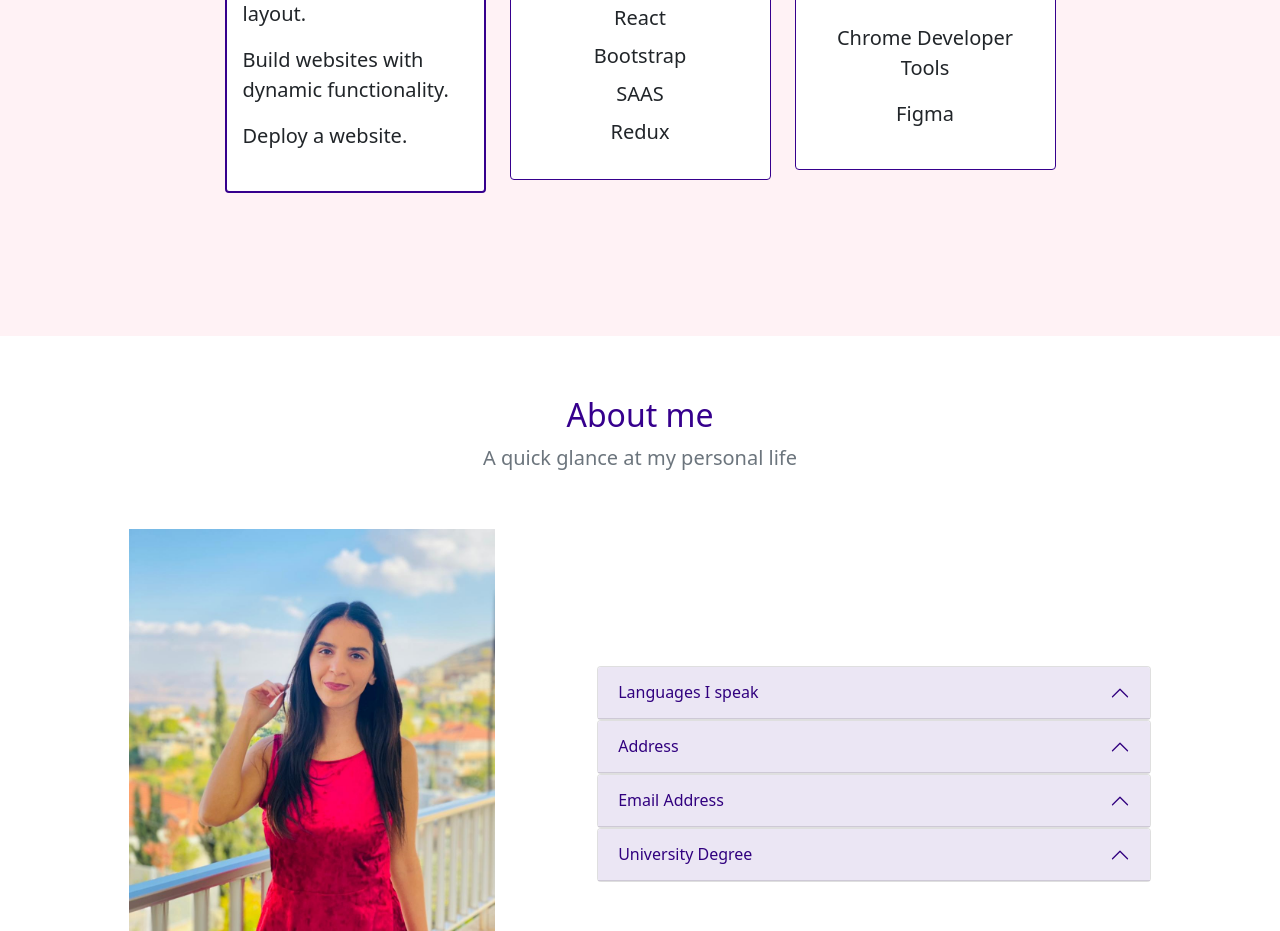
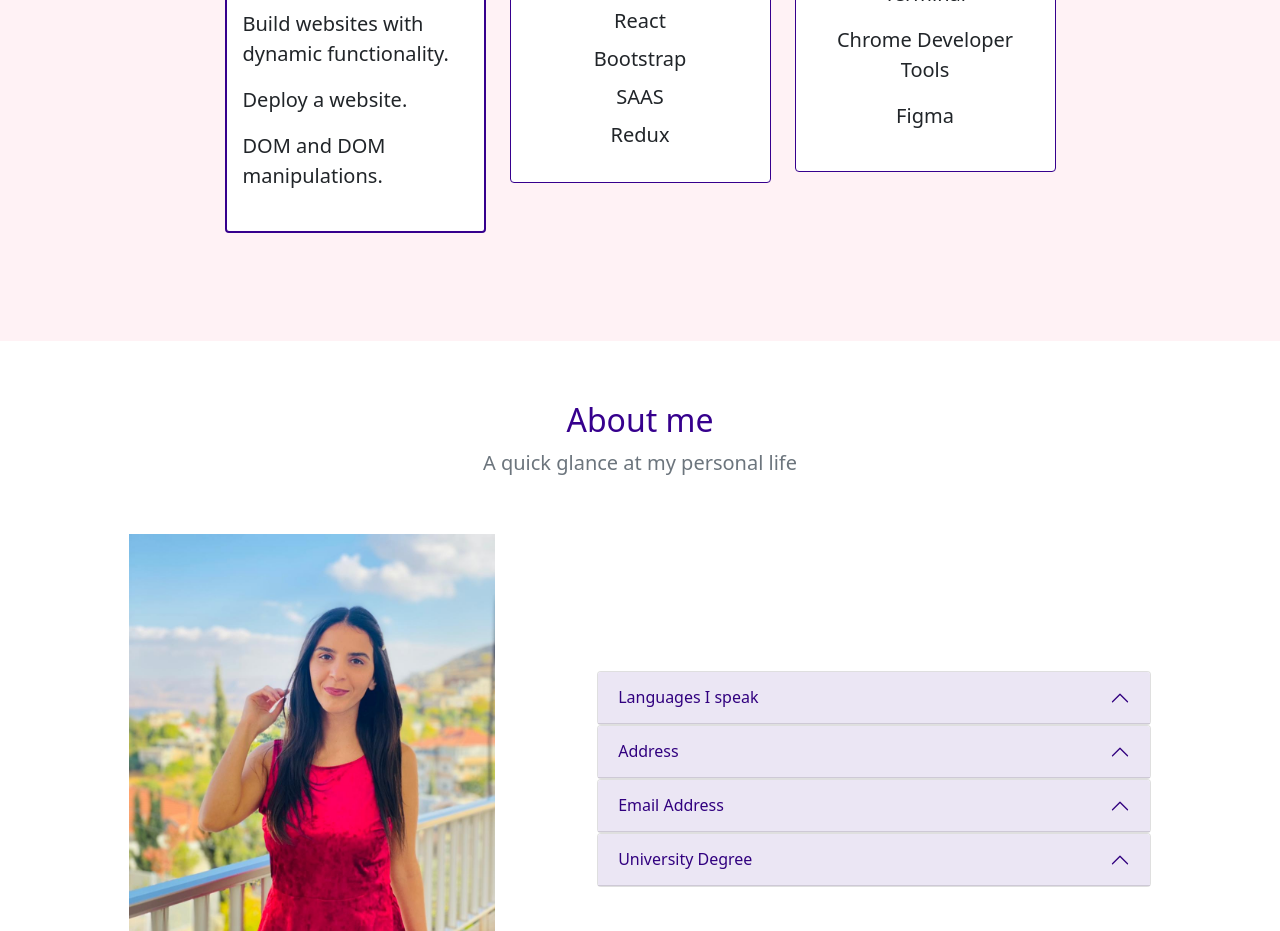
Before and after one commit to Rana7060/My-Website, a website: page index.html in a window 1280 px wide. Shown: the part 1269-2200 px from the top of the page. Drawn offline with nearby package versions, Linux system fonts and the light colour scheme.

Commit message:
skills added 🤹‍♀️

```diff
--- a/index.html
+++ b/index.html
@@ -134,6 +134,7 @@
                     Build websites with dynamic functionality.
                   </p>
                   <p class="lead my-3">Deploy a website.</p>
+                  <p class="lead my-3">DOM and DOM manipulations.</p>
                 </div>
               </div>
             </div>
```
